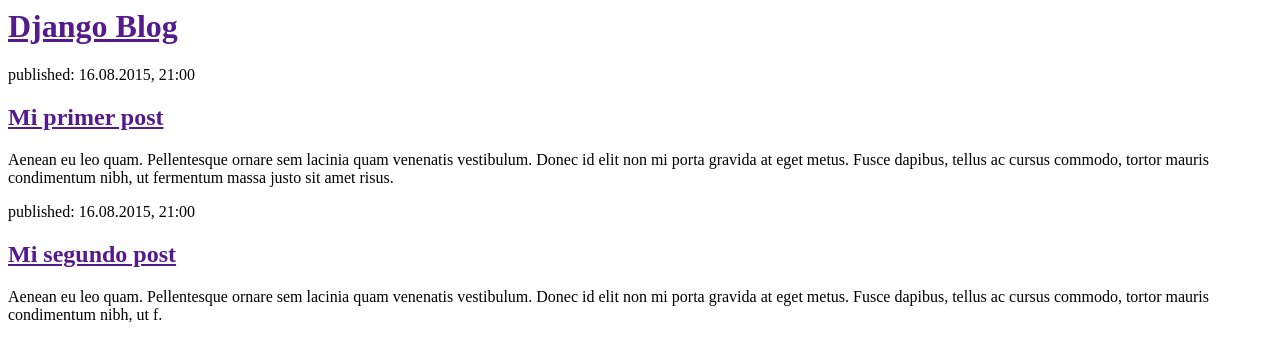
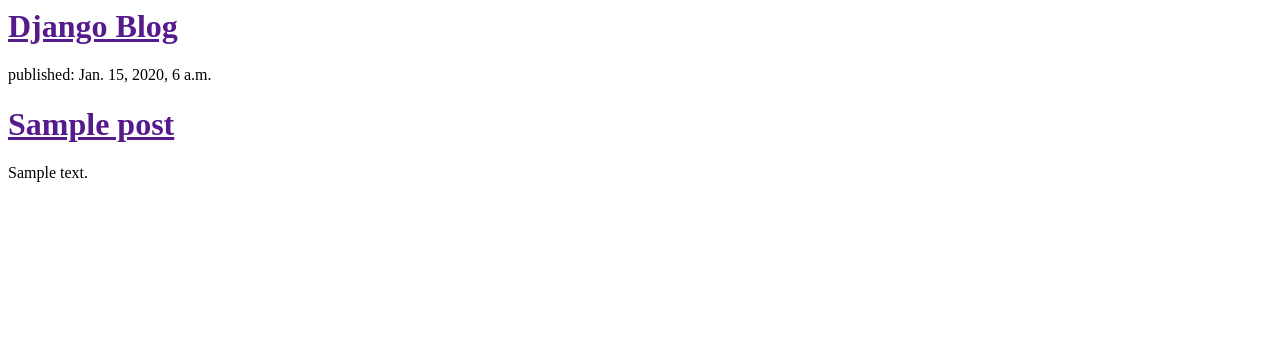
Before and after one commit to eddivalen/my-first-blog, a Django app: template blog/templates/blog/post_list.html in a window 1280 px wide. Shown: the top 362 px of the page. Run offline with Django 3.2, Linux system fonts and the light colour scheme; the template is opened without the code that fills it: values that come from a table or form of the project are taken from there, others are empty; tables that the repository leaves empty hold one stand-in row (values such as "Sample post").

Commit message:
Se agregaron las vistas para crearlas/ se edito el blog

```diff
--- a/blog/templates/blog/post_list.html
+++ b/blog/templates/blog/post_list.html
@@ -7,16 +7,12 @@
 			<h1><a href="">Django Blog</a></h1>
 		</div>
 
+		{% for post in posts %}
 		<div>
-			<p>published: 16.08.2015, 21:00</p>
-			<h2><a href="">Mi primer post</a></h2>
-			<p>Aenean eu leo quam. Pellentesque ornare sem lacinia quam venenatis vestibulum. Donec id elit non mi porta gravida at eget metus. Fusce dapibus, tellus ac cursus commodo, tortor mauris condimentum nibh, ut fermentum massa justo sit amet risus.</p>
+			<p>published: {{ post.published_date }}</p>
+			<h1><a href="">{{ post.title }}</a></h1>
+			<p>{{ post.text|linebreaks }}</p>
 		</div>
-
-		<div>
-			<p>published: 16.08.2015, 21:00</p>
-			<h2><a href="">Mi segundo post</a></h2>
-			 <p>Aenean eu leo quam. Pellentesque ornare sem lacinia quam venenatis vestibulum. Donec id elit non mi porta gravida at eget metus. Fusce dapibus, tellus ac cursus commodo, tortor mauris condimentum nibh, ut f.</p>
-		</div>
+		{% endfor %}
 	</body>
 </html>
--- a/blog/views.py
+++ b/blog/views.py
@@ -1,4 +1,7 @@
 from django.shortcuts import render
+from django.utils import timezone
+from .models import Post
 
 def post_list(request):
-	return render(request,'blog/post_list.html', {})
+	posts = Post.objects.filter(published_date__lte=timezone.now()).order_by('published_date')
+	return render(request,'blog/post_list.html', {'posts':posts})
```
